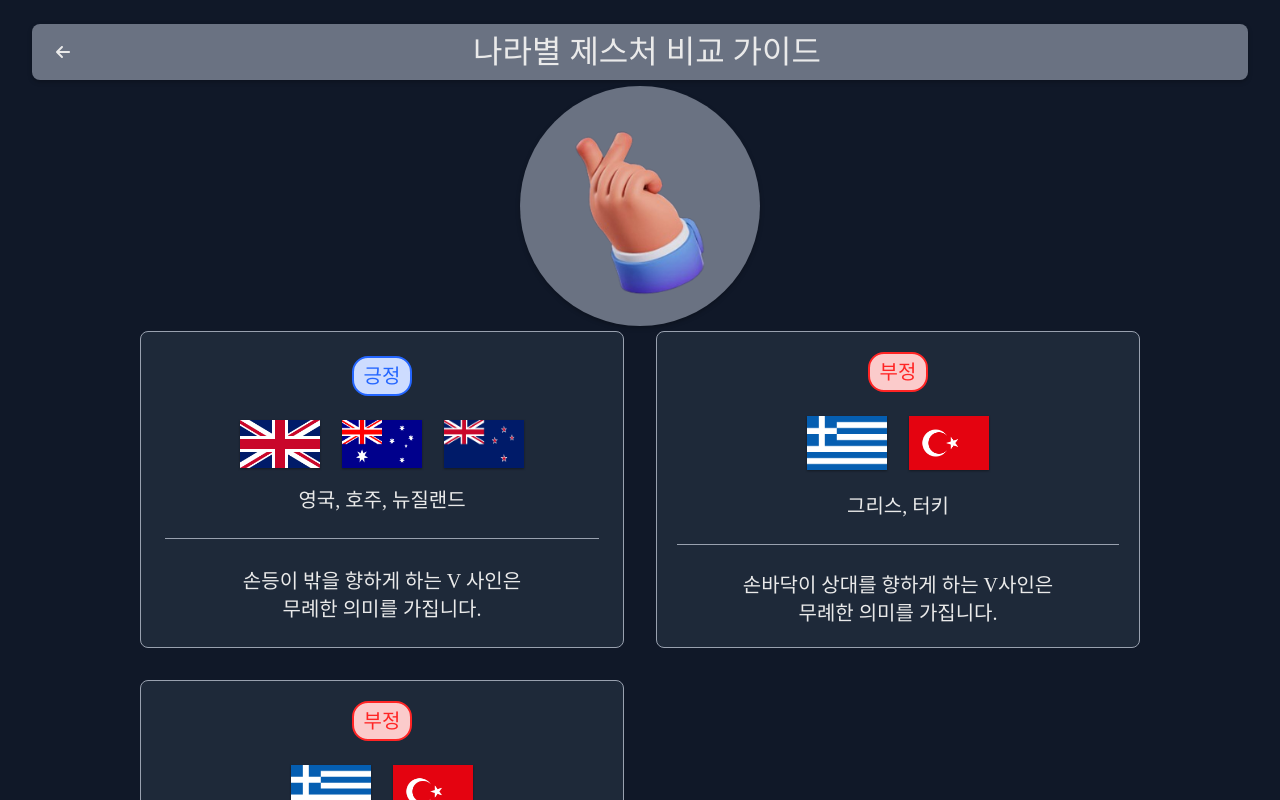
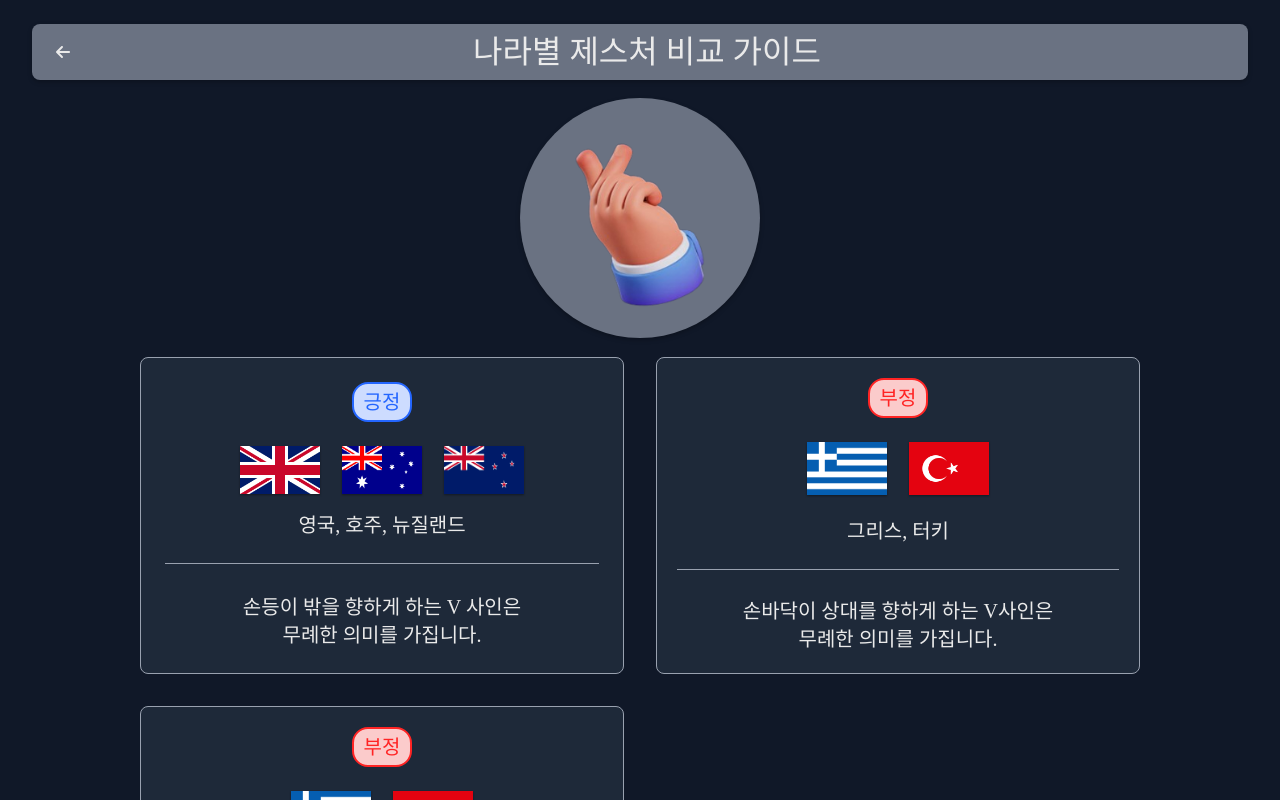
Before and after one commit to lovelyppotto/Moyamo, a React (Vite) app in the folder FE/: page /dictionary/guide in a window 1280 px wide. Built offline with nearby package versions, Linux system fonts and the light colour scheme; a web font is replaced by a local one.

Commit message:
[FE] style: 메인 이미지 영역 상하 패딩 값 조정
메인 이미지 영역 상하 패딩 값을 조정을 통해 컴포넌트 시각적 여백 개선

ref: S12P21D203-198

```diff
--- a/FE/src/pages/dict/CompareGuide.tsx
+++ b/FE/src/pages/dict/CompareGuide.tsx
@@ -9,13 +9,13 @@ function CompareGuide() {
       <DictHeader
         title="나라별 제스처 비교 가이드"
         showCompareGuide={false}
-        className="mb-[3%] lg:mb-[2%]"
+        className="mb-[4%] lg:mb-[3%]"
       />
 
-      {/* 컨텐츠 - flex-1 대신 고정된 높이 계산 */}
+      {/* 컨텐츠 */}
       <div className="h-[calc(100vh-80px)] flex flex-col">
         {/* 메인 이미지 */}
-        <div className="h-[30vh] md:h-[25vh] flex justify-center items-center mb-[3%] lg:mb-[2%]">
+        <div className="h-[30vh] md:h-[25vh] flex justify-center items-center mb-[4%] lg:mb-[3%]">
           <div className="w-[35vmin] h-[35vmin] md:w-[30vmin] md:h-[30vmin] rounded-full bg-white dark:bg-gray-500 flex justify-center items-center drop-shadow-basic">
             <img
               src={gestureExampleImg}
@@ -26,7 +26,7 @@ function CompareGuide() {
         </div>
 
         {/* 카드 컨테이너 */}
-        <div className="flex-1 px-4 pb-6 overflow-y-auto">
+        <div className="flex-1 px-4 pb-14 md:pb-24 overflow-y-auto">
           {/* 국가 그룹 카드들 */}
           <div className="w-full md:max-w-[800px] md:px-8 lg:max-w-[1000px] lg:px-0 mx-auto grid grid-cols-1 lg:grid-cols-2 gap-8">
             {/* 영국, 호주, 뉴질랜드 카드 */}
```
